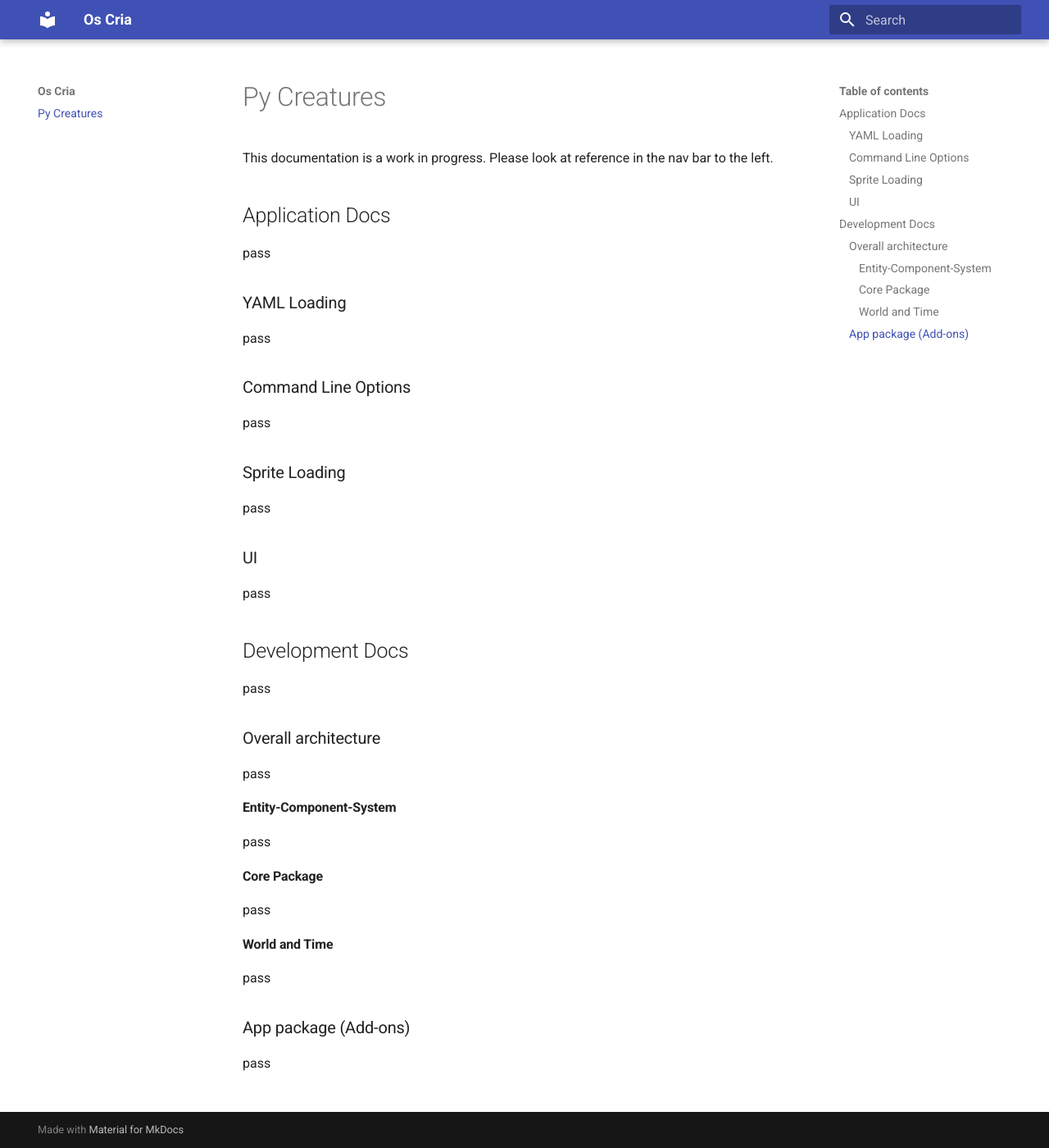
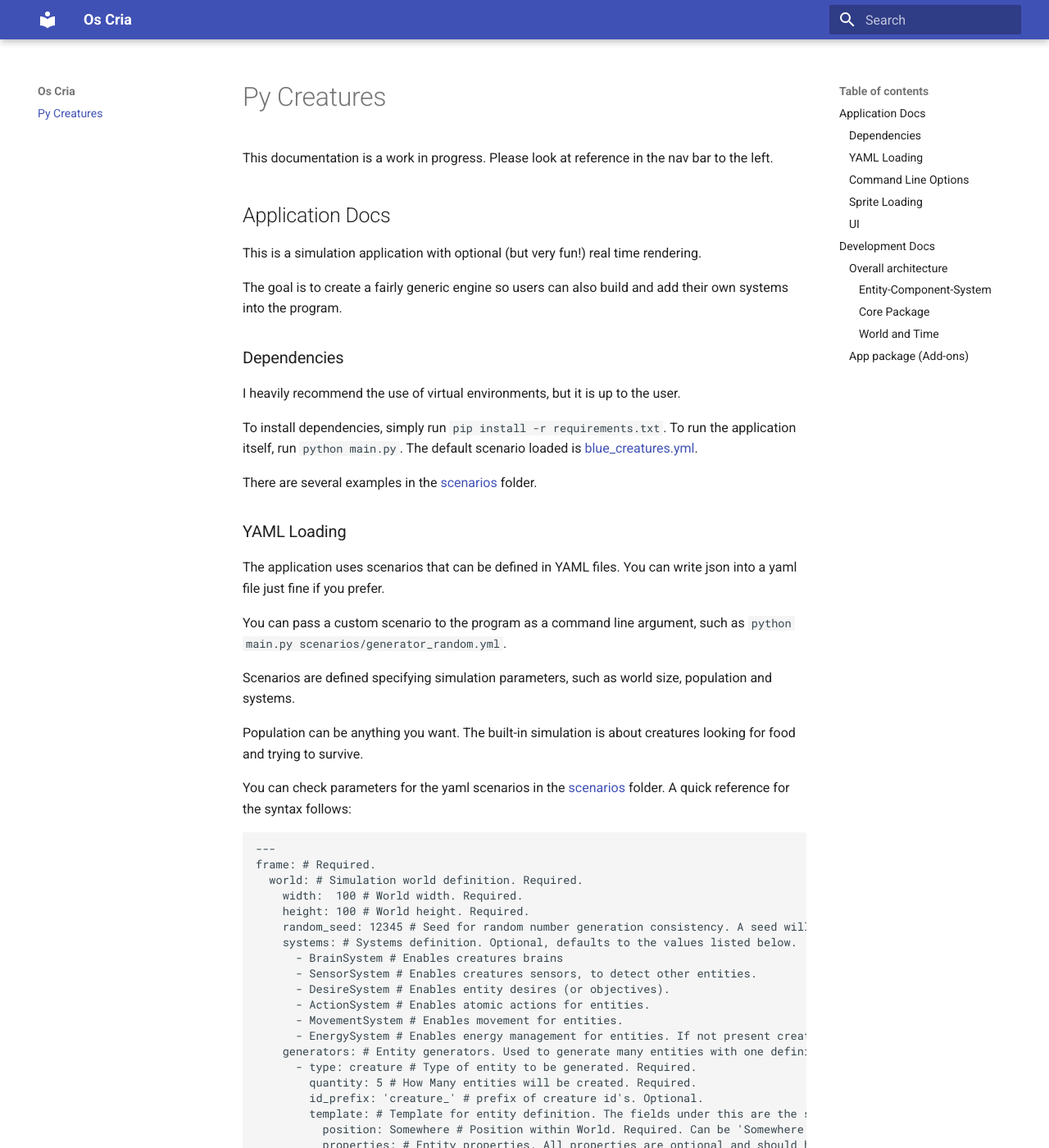
Before and after one commit to raphaelpaiva/py_creatures, an MkDocs documentation site: the page built from docs/index.md, in a window 1280 px wide and 1400 px high. Shown: the whole window at 82% size. Built offline with MkDocs 1.6.1 and Material for MkDocs 9.7.7, drawn with Linux system fonts in a browser that asks for light colours; some of the changed text lies outside the part shown.

Commit message:
docs: intro documentation

````diff
--- a/docs/index.md
+++ b/docs/index.md
@@ -3,34 +3,106 @@
 This documentation is a work in progress. Please look at reference in the nav bar to the left.
 
 ## Application Docs
-pass
+
+This is a simulation application with optional (but very fun!) real time rendering.
+
+The goal is to create a fairly generic engine so users can also build and add their own systems into the program.
+
+### Dependencies
+
+I heavily recommend the use of virtual environments, but it is up to the user.
+
+To install dependencies, simply run `pip install -r requirements.txt`.
+To run the application itself, run `python main.py`.
+The default scenario loaded is [blue_creatures.yml](../scenarios/blue_creatures.yml).
+
+There are several examples in the [scenarios](../scenarios) folder.
 
 ### YAML Loading
-pass
+
+The application uses scenarios that can be defined in YAML files. You can write json into a yaml file just fine if you
+prefer.
+
+You can pass a custom scenario to the program as a command line argument, such
+as `python main.py scenarios/generator_random.yml`.
+
+Scenarios are defined specifying simulation parameters, such as world size, population and systems.
+
+Population can be anything you want. The built-in simulation is about creatures looking for food and trying to survive.
+
+You can check parameters for the yaml scenarios in the [scenarios](../scenarios) folder. A quick reference for the syntax follows:
+
+```yaml
+---
+frame: # Required.
+  world: # Simulation world definition. Required.
+    width:  100 # World width. Required.
+    height: 100 # World height. Required.
+    random_seed: 12345 # Seed for random number generation consistency. A seed will generate the same numbers, thus the simulation will be the same.
+    systems: # Systems definition. Optional, defaults to the values listed below.
+      - BrainSystem # Enables creatures brains
+      - SensorSystem # Enables creatures sensors, to detect other entities.
+      - DesireSystem # Enables entity desires (or objectives).
+      - ActionSystem # Enables atomic actions for entities.
+      - MovementSystem # Enables movement for entities.
+      - EnergySystem # Enables energy management for entities. If not present creatures can roam forever.
+    generators: # Entity generators. Used to generate many entities with one definition. Optional.
+      - type: creature # Type of entity to be generated. Required.
+        quantity: 5 # How Many entities will be created. Required.
+        id_prefix: 'creature_' # prefix of creature id's. Optional.
+        template: # Template for entity definition. The fields under this are the same required to create individual entities
+          position: Somewhere # Position within World. Required. Can be 'Somewhere', a random location or a Vector, defined as '{x: <x_value>, y: <y_value>}'
+          properties: # Entity properties. All properties are optional and should have internal default values. There is no restriction to properties. Their processing will be system-specific.
+            name: random(ze,maria,ablinio,apolo,matraca,max,astolfo,rubens,alan,jessica,ana,mariana,astrogilda,joana,edmarta) # Display name for entity. Optional, defaults to entity id. Can be a string or 'random(values)' where values is a list of names to be chosen randomly.
+            color: random(pink,magenta,grey,brown,blue,chocolate,darkslategrey) # Display color for the entity. Optional, defaults to 'blue'. Can be a string with a color name like 'blue', a hex code for color like '#AABBCC' or a random statement like this example.
+            speed: random(0.5,1.8) # Entity max speed (velocity magnitude). Optional, defaults to 5. Can be a floating point number or a random statement such as 'random(<min_value>,<max_value>)' meaning a random number will be generated between <min_value> and <max_value>.
+            size: random(2,5) # Size of the creature. Optional. Values are the same as speed.
+            grab_radius: random(3.0,7) # Grab radius. Optional. Enables an interaction range for an entity.
+            diet: random(carnivore,herbivore) # Determines whether creatures feed of resources (Herbivores) or other creatures (Carnivore). Optional.
+          desire: Wander # Creature's default desire (or objective). Optional.
+          brain: # Defines if a creature have a brain or not. Optional.
+          sensors: # A list of creature sensors. Optional. Only Radial sensors are currently available, thus, the only property of sensors is a radius.
+            - radius: random(10,20)
+      - type: Resource
+        quantity: 10
+        template:
+          properties:
+            size: random(1,3)
+            color: random(green,yellow,gold)
+```
 
 ### Command Line Options
+
 pass
 
 ### Sprite Loading
+
 pass
 
 ### UI
+
 pass
 
 ## Development Docs
+
 pass
 
 ### Overall architecture
+
 pass
 
 #### Entity-Component-System
+
 pass
 
 #### Core Package
+
 pass
 
 #### World and Time
+
 pass
 
 ### App package (Add-ons)
+
 pass
````
